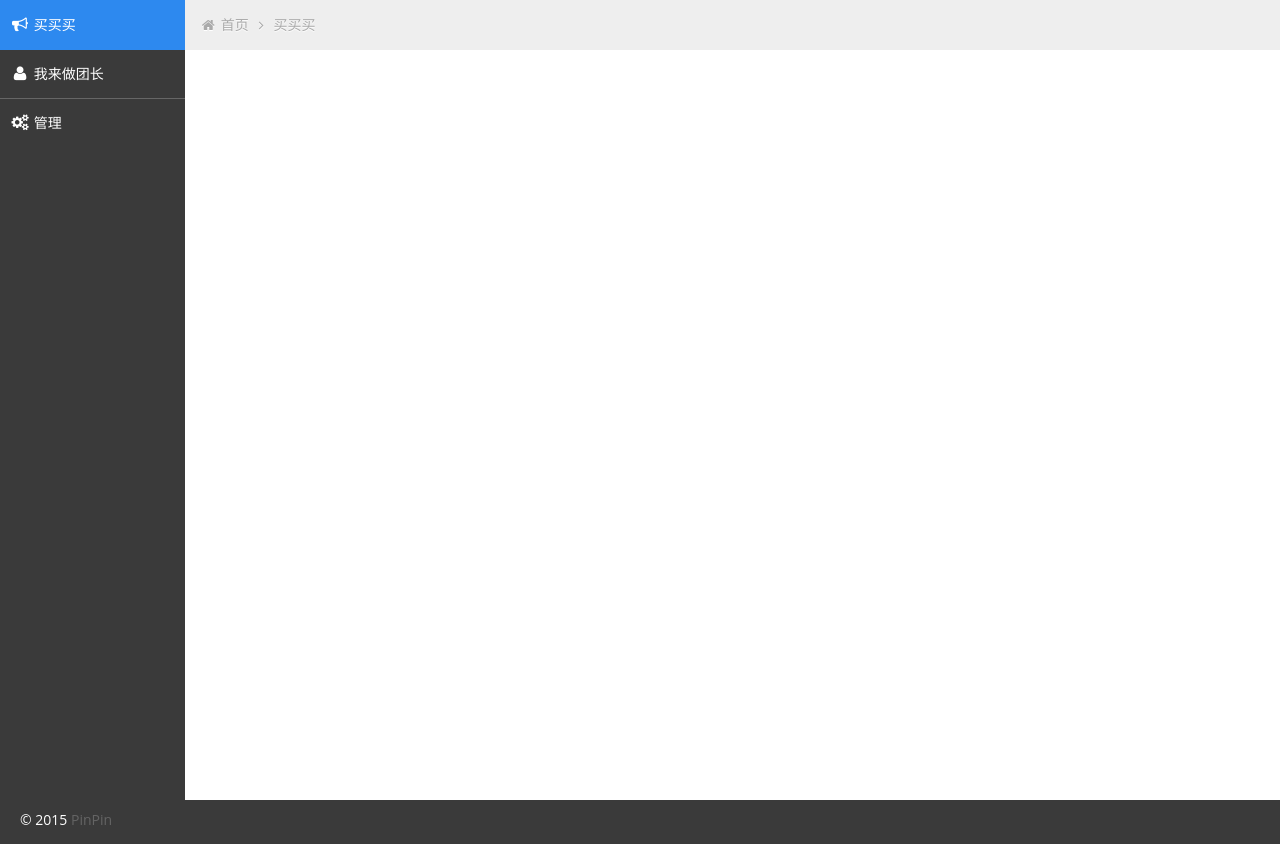
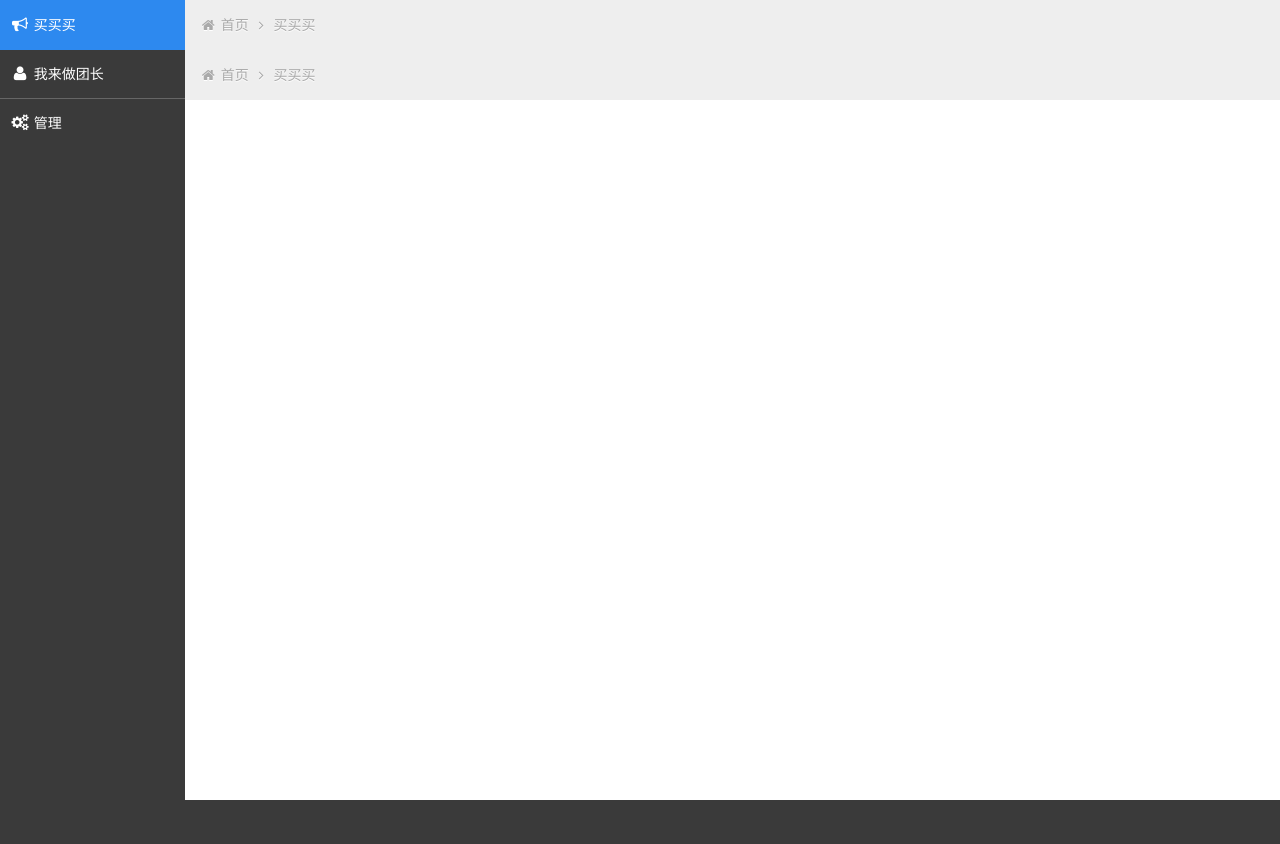
Before and after one commit to xking102/pinpin, a Flask app: page /map in a window 1280 px wide. Shown: the part 42-886 px from the top of the page. Run offline with Flask 2, Linux system fonts and the light colour scheme; some libraries are stand-ins or nearby versions; some web fonts are replaced.

Commit message:
add breadcrumb

```diff
--- a/templates/group/index.html
+++ b/templates/group/index.html
@@ -1,5 +1,14 @@
 {% extends "layout.html" %}
 {% block content %}
+    <ul class="breadcrumb">
+                        <li>
+                            <i class="icon-home"></i>
+                            <a href="/">首页</a>
+                            <i class="icon-angle-right"></i>
+                        </li>
+                        <li><a href="/">买买买</a></li>
+                    </ul>
+                    <div class="row-fluid">
     <div class="row-fluid">
 
         <div id="app">
```
